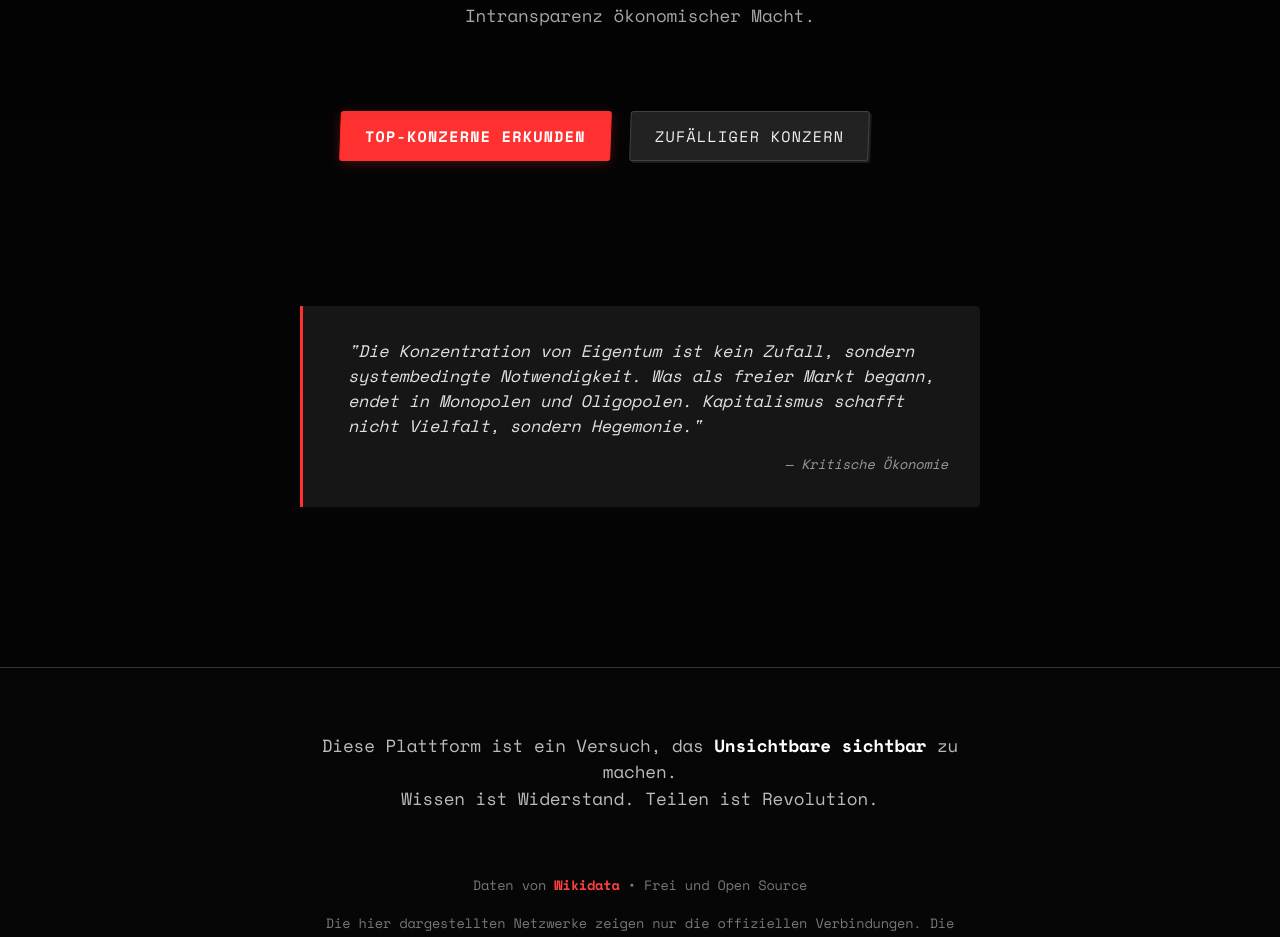
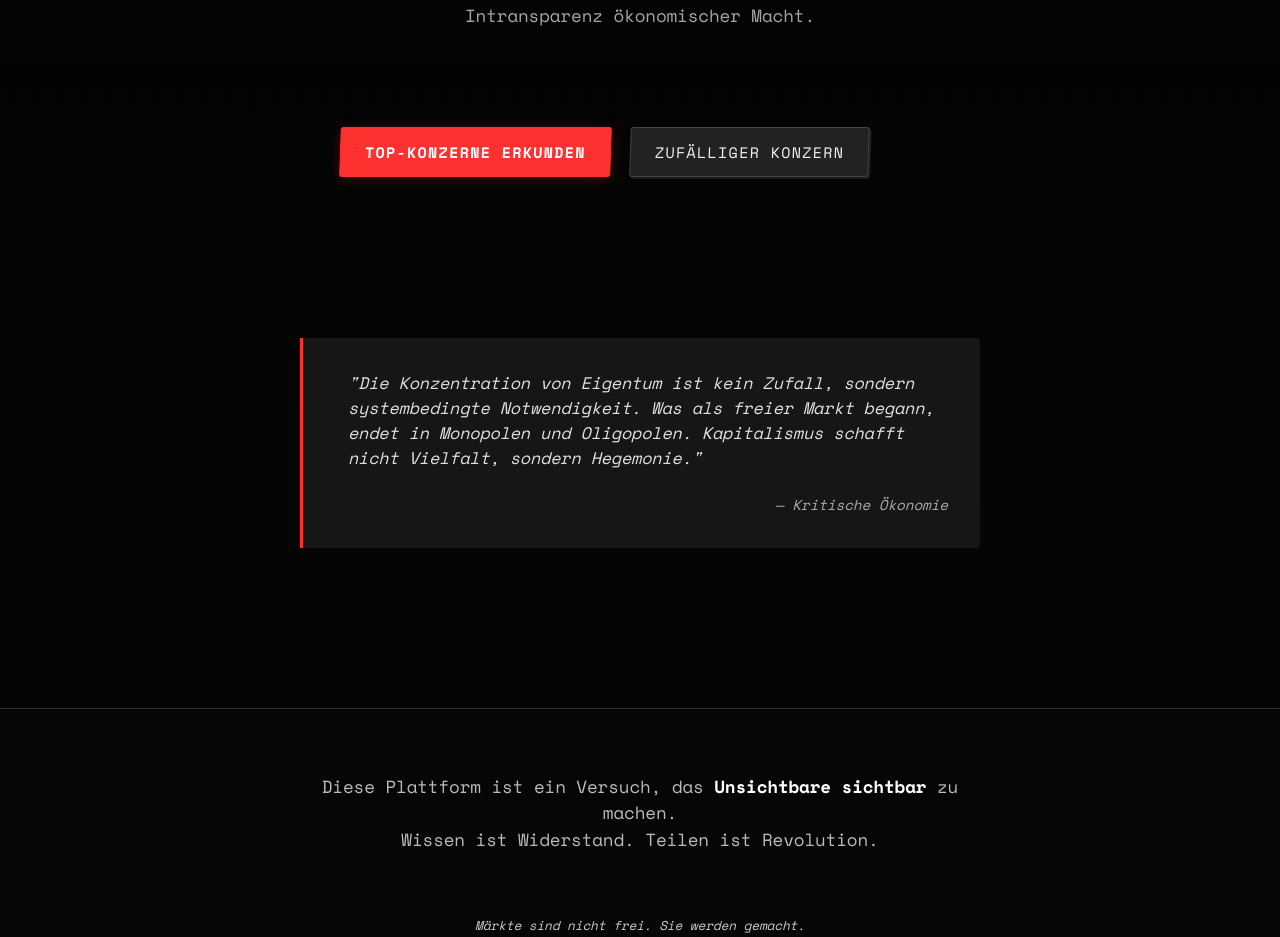
Before and after one commit to ttvtimotheus/konzernatlas, a Next.js app: page / in a window 1280 px wide. Shown: the part 680-1617 px from the top of the page. Built offline with nearby package versions, Linux system fonts and the light colour scheme.

Commit message:
Updated page.tsx

```diff
--- a/src/app/page.tsx
+++ b/src/app/page.tsx
@@ -77,7 +77,7 @@ const ContentContainer = styled('div', {
   position: 'relative',
   zIndex: 10,
   width: '90%',
-  maxWidth: '800px',
+  maxWidth: '800px', // Maximale Breite für bessere Lesbarkeit
   margin: '0 auto',
   paddingTop: '10vh',
   paddingBottom: '10vh',
@@ -98,7 +98,7 @@ const HeroTitle = styled('h1', {
   fontSize: 'clamp(2.5rem, 10vw, 5rem)',
   fontWeight: 900,
   lineHeight: 1,
-  letterSpacing: '-0.01em',
+  letterSpacing: '0.05em', // Erhöhter Buchstabenabstand für monumentaleren Look
   margin: '0',
   padding: '0',
   fontFamily: '"Space Mono", monospace',
@@ -146,7 +146,7 @@ const ButtonGroup = styled('div', {
   gap: '1.2rem',
   width: '100%',
   maxWidth: '450px',
-  margin: '1rem auto 4rem',
+  margin: '2rem auto 5rem', // Mehr vertikaler Abstand
   animation: `${fadeInUp} 800ms ease forwards`,
   animationDelay: '600ms',
   opacity: 0,
@@ -159,12 +159,12 @@ const ButtonGroup = styled('div', {
 
 const Quote = styled('blockquote', {
   position: 'relative',
-  fontStyle: 'italic',
+  fontStyle: 'italic', // Bereits kursiv
   border: 'none',
   padding: '2rem 2rem 2rem 3rem',
   margin: '5rem auto',
   width: '85%',
-  maxWidth: '750px',
+  maxWidth: '700px', // Optimale Lesebreite
   fontSize: '1.05rem',
   lineHeight: 1.5,
   color: '#e0e0e0',
@@ -185,12 +185,12 @@ const Quote = styled('blockquote', {
   },
 });
 
-const Attribution = styled('div', {
-  fontSize: '0.85rem',
-  color: '#999',
-  marginTop: '1rem',
+const Attribution = styled('footer', {
+  marginTop: '1.5rem',
+  fontWeight: 400,
+  fontSize: '0.9rem',
   textAlign: 'right',
-  fontWeight: 500,
+  color: '#aaaaaa', // Hellere Farbe für bessere Lesbarkeit
 });
 
 const Footer = styled('footer', {
@@ -240,7 +240,7 @@ const SourceInfo = styled('div', {
 const InfoText = styled('p', {
   maxWidth: '650px',
   margin: '0 auto',
-  lineHeight: 1.6,
+  lineHeight: 1.6, // Erhöhter Zeilenabstand im Footer
 });
 
 const StyledLink = styled('a', {
@@ -303,9 +303,10 @@ export default function HomePage() {
                 fontSize: '0.95rem',
                 padding: '0.8rem 1.5rem',
                 boxShadow: '0 2px 12px rgba(255, 48, 48, 0.25)',
+                transition: 'all 0.2s ease-in-out', // Sanfte Transition
                 '&:hover': {
-                  backgroundColor: '#ff0000',
-                  transform: 'translateY(-2px)',
+                  backgroundColor: '#e60000', // Dunkleres Rot beim Hover
+                  transform: 'translateY(-2px) scale(1.02)', // Leichte Vergrößerung
                   boxShadow: '0 4px 20px rgba(255, 48, 48, 0.4)',
                 },
                 '&:active': {
@@ -330,9 +331,11 @@ export default function HomePage() {
                 fontSize: '0.95rem',
                 padding: '0.8rem 1.5rem',
                 border: '1px solid #444',
+                transition: 'all 0.2s ease-in-out', // Sanfte Transition
                 '&:hover': {
-                  backgroundColor: '#333',
+                  backgroundColor: '#333', // Leicht aufgehellter Hintergrund
                   borderColor: '#555',
+                  transform: 'translateY(-2px) scale(1.02)', // Gleiche Vergrößerung wie beim roten Button
                 }
               }}
             >
@@ -354,6 +357,17 @@ export default function HomePage() {
             Wissen ist Widerstand. Teilen ist Revolution.
           </RadicalMessage>
 
+          {/* Neue radikale Abschlusszeile */}
+          <p style={{
+            fontSize: '0.8rem',
+            color: '#cccccc',
+            textAlign: 'center',
+            marginTop: '2rem',
+            fontStyle: 'italic'
+          }}>
+            Märkte sind nicht frei. Sie werden gemacht.
+          </p>
+
           <SourceInfo>
             <InfoText>
               Daten von <StyledLink href="https://www.wikidata.org" target="_blank" rel="noopener noreferrer">Wikidata</StyledLink> • Frei und Open Source
```
